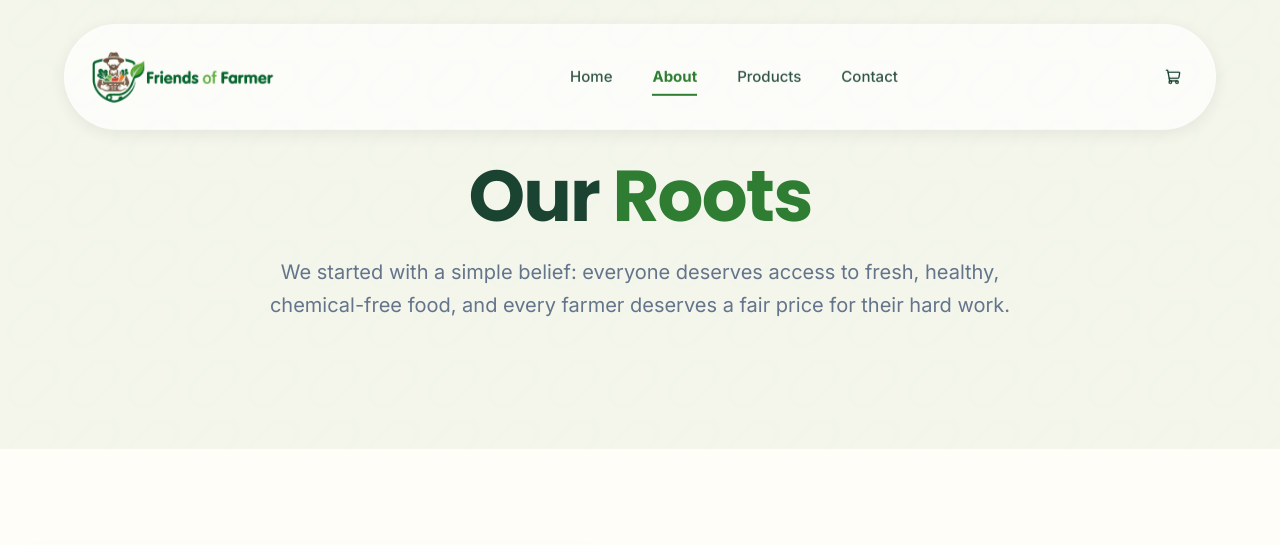
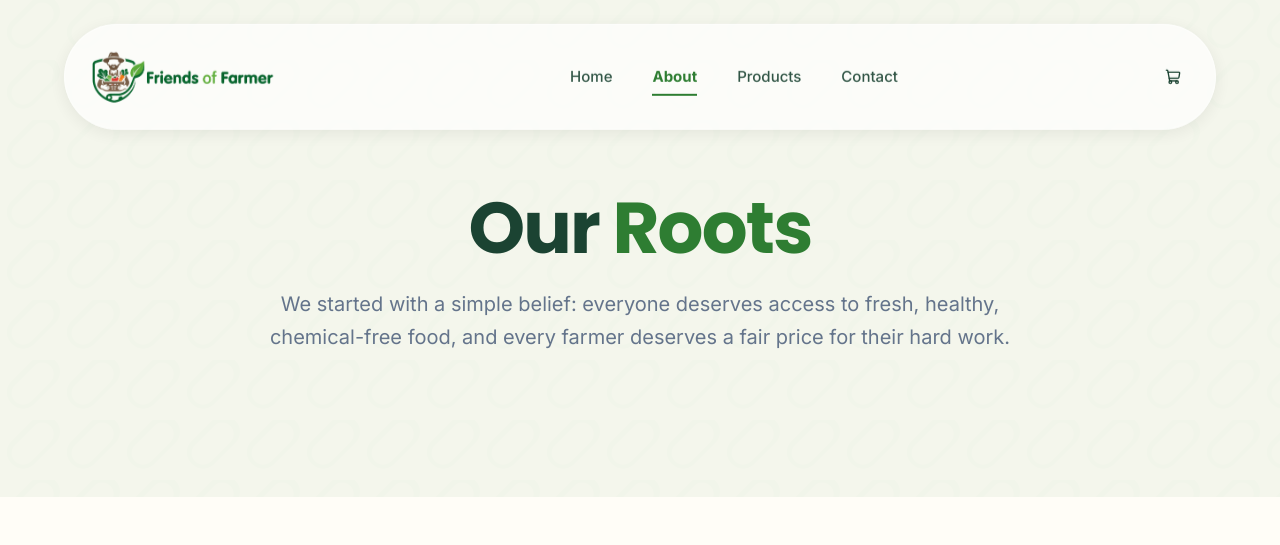
Before and after one commit to Nikhilesh-0007/friend-of-farmer, a Next.js app: page /about in a window 1280 px wide. Shown: the top 545 px of the page. Built offline with nearby package versions, Linux system fonts and the light colour scheme.

Commit message:
Fix hero banner alignment on contact and about pages

```diff
--- a/src/app/about/page.tsx
+++ b/src/app/about/page.tsx
@@ -57,7 +57,7 @@ export default function AboutPage() {
   return (
     <PageWrapper>
       {/* Hero Section */}
-      <section ref={heroRef} className="relative pt-32 pb-24 md:pt-40 md:pb-32 overflow-hidden bg-primary/5">
+      <section ref={heroRef} className="relative pt-40 pb-28 md:pt-48 md:pb-36 overflow-hidden bg-primary/5">
         <div className="absolute inset-0 leaf-pattern opacity-40" />
         <div className="container mx-auto px-4 relative z-10 text-center">
           <h1 className="about-hero-title font-heading text-5xl md:text-7xl font-bold mb-6 text-foreground">
--- a/src/app/contact/page.tsx
+++ b/src/app/contact/page.tsx
@@ -31,7 +31,7 @@ export default function ContactPage() {
   return (
     <PageWrapper>
       {/* Header */}
-      <div className="bg-primary/5 pt-32 pb-16 relative overflow-hidden">
+      <div className="bg-primary/5 pt-40 pb-28 relative overflow-hidden">
         <div className="absolute inset-0 leaf-pattern opacity-50" />
         <div className="container mx-auto px-4 text-center relative z-10">
           <h1 className="font-heading text-4xl md:text-5xl font-bold mb-4 text-foreground">Get in Touch</h1>
```
